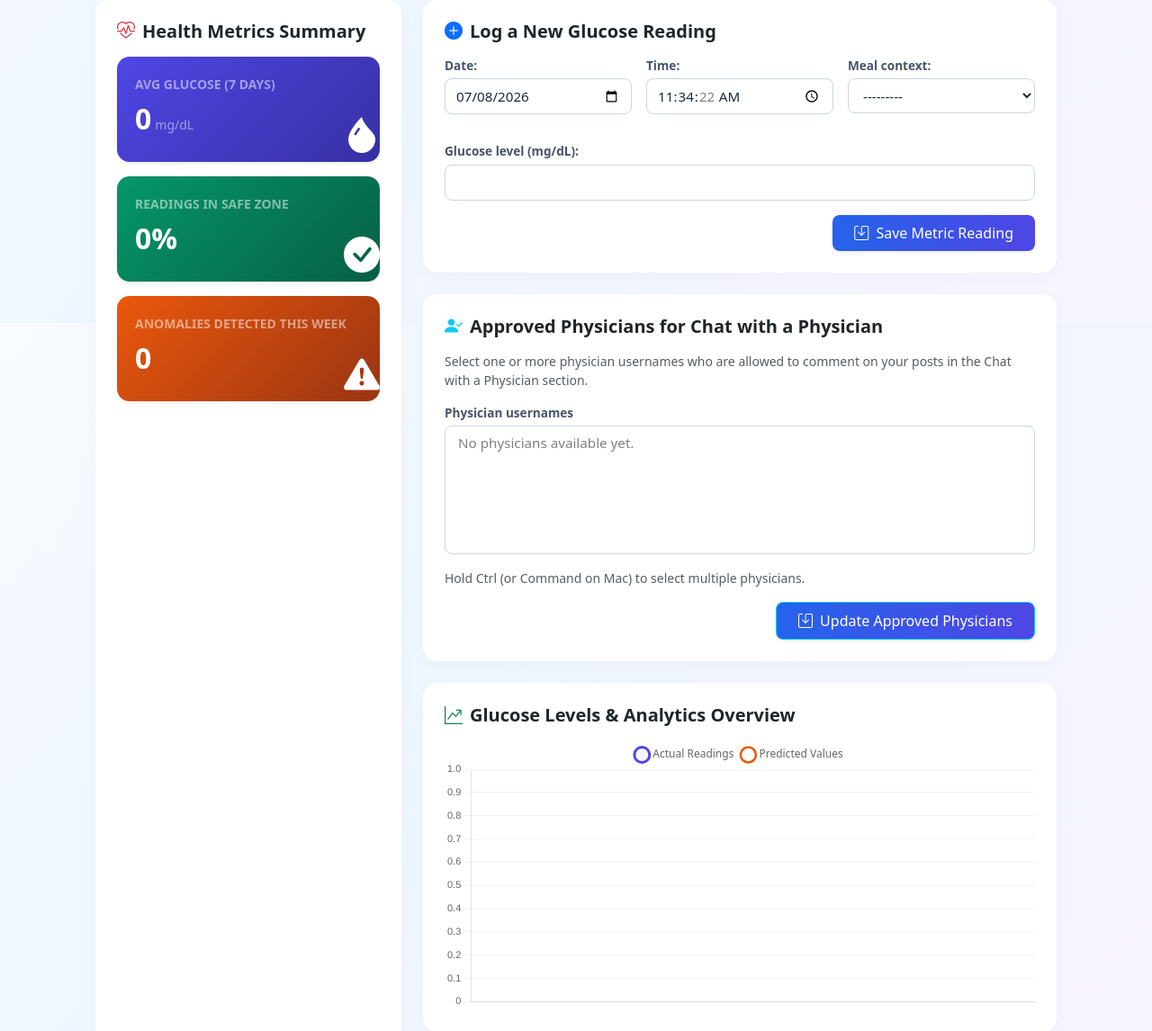
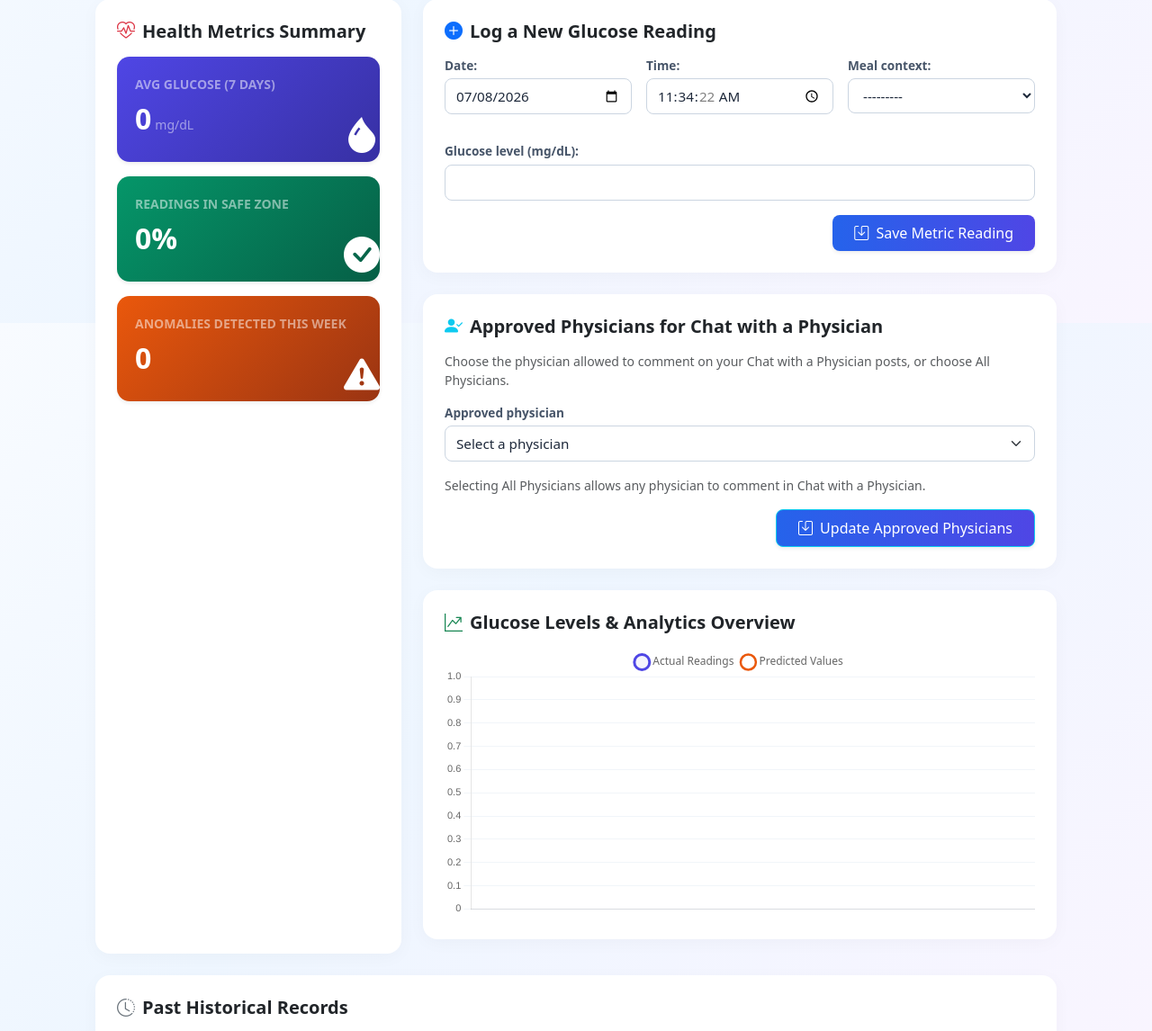
Before and after one commit to Kofi532/Health-Informatics, a Django app: page /dashboard/ in a window 1280 px wide. Shown: the part 441-1587 px from the top of the page at 90% size. Run offline with Django 4.2, Linux system fonts and the light colour scheme; the visitor is signed in with stand-in values (Sample User, id 1); data comes from the database, SQL or seed files in the repository; data that the repository does not hold is empty.

Commit message:
Use dropdown with All Physicians option

```diff
--- a/patients/models.py
+++ b/patients/models.py
@@ -136,6 +136,10 @@ class PatientProfile(models.Model):
     gestational_age_weeks = models.PositiveIntegerField()
     target_fasting_glucose = models.PositiveIntegerField(default=95)
     doctor_email = models.EmailField(blank=True, null=True, help_text='Email address of assigned doctor for critical alerts')
+    allow_all_physicians = models.BooleanField(
+        default=False,
+        help_text='If enabled, any physician can comment in this patient\'s Chat with a Physician posts.'
+    )
     approved_physicians = models.ManyToManyField(
         settings.AUTH_USER_MODEL,
         blank=True,
--- a/patients/views.py
+++ b/patients/views.py
@@ -64,6 +64,21 @@ def get_post_owner_approved_physician_ids(post):
         return set()
 
     return set(patient_profile.approved_physicians.values_list('id', flat=True))
+
+
+def post_owner_allows_all_physicians(post):
+    if post.patient is None:
+        return False
+
+    owner_profile = UserProfile.objects.filter(patient=post.patient).select_related('user').first()
+    if owner_profile is None:
+        return False
+
+    patient_profile = PatientProfile.objects.filter(user=owner_profile.user).only('allow_all_physicians').first()
+    if patient_profile is None:
+        return False
+
+    return bool(patient_profile.allow_all_physicians)
 
 
 def get_patient_for_user(user):
@@ -274,10 +289,12 @@ def blog_detail(request, pk):
             can_comment = False
             comment_restriction_message = 'Only physicians can comment in the Chat with a Physician area.'
         else:
-            approved_ids = get_post_owner_approved_physician_ids(post)
-            if request.user.id not in approved_ids:
-                can_comment = False
-                comment_restriction_message = 'Only physicians approved by this patient can comment in the Chat with a Physician area.'
+            all_physicians_allowed = post_owner_allows_all_physicians(post)
+            if not all_physicians_allowed:
+                approved_ids = get_post_owner_approved_physician_ids(post)
+                if request.user.id not in approved_ids:
+                    can_comment = False
+                    comment_restriction_message = 'Only physicians approved by this patient can comment in the Chat with a Physician area.'
 
     if request.method == 'POST':
         if not can_comment:
@@ -507,7 +524,12 @@ def patient_dashboard(request):
     # ensure profile exists
     profile, _ = PatientProfile.objects.get_or_create(user=request.user, defaults={'gestational_age_weeks': 0})
     physician_users = list(get_physician_users_queryset())
-    approved_physician_ids = set(profile.approved_physicians.values_list('id', flat=True))
+    approved_physician_ids = list(profile.approved_physicians.values_list('id', flat=True).order_by('id'))
+    selected_physician_id = ''
+    if profile.allow_all_physicians:
+        selected_physician_id = '__all__'
+    elif approved_physician_ids:
+        selected_physician_id = str(approved_physician_ids[0])
     patient = get_patient_for_user(request.user)
     diagnosis_summary = None
     if patient is not None:
@@ -603,7 +625,7 @@ def patient_dashboard(request):
         'today_medications': today_medications,
         'diagnosis_summary': diagnosis_summary,
         'physician_users': physician_users,
-        'approved_physician_ids': approved_physician_ids,
+        'selected_physician_id': selected_physician_id,
     })
 
 
@@ -614,19 +636,29 @@ def update_approved_physicians(request):
 
     profile, _ = PatientProfile.objects.get_or_create(user=request.user, defaults={'gestational_age_weeks': 0})
     valid_physician_ids = set(get_physician_users_queryset().values_list('id', flat=True))
-    submitted_ids = request.POST.getlist('approved_physicians')
+    selected_value = request.POST.get('approved_physician', '').strip()
 
-    selected_ids = []
-    for raw_id in submitted_ids:
-        try:
-            user_id = int(raw_id)
-        except (TypeError, ValueError):
-            continue
-        if user_id in valid_physician_ids:
-            selected_ids.append(user_id)
+    if selected_value == '__all__':
+        profile.allow_all_physicians = True
+        profile.save(update_fields=['allow_all_physicians'])
+        messages.success(request, 'All physicians are now approved for your Chat with a Physician posts.')
+        return redirect('patients:patient_dashboard')
 
-    profile.approved_physicians.set(selected_ids)
-    messages.success(request, 'Approved physicians updated successfully.')
+    try:
+        user_id = int(selected_value)
+    except (TypeError, ValueError):
+        user_id = None
+
+    profile.allow_all_physicians = False
+    profile.save(update_fields=['allow_all_physicians'])
+
+    if user_id in valid_physician_ids:
+        profile.approved_physicians.set([user_id])
+        messages.success(request, 'Approved physician updated successfully.')
+    else:
+        profile.approved_physicians.clear()
+        messages.success(request, 'No physician selected. Physician commenting access is currently restricted.')
+
     return redirect('patients:patient_dashboard')
 
 
--- a/templates/patients/patient_dashboard.html
+++ b/templates/patients/patient_dashboard.html
@@ -159,23 +159,25 @@
                     </h5>
 
                     <p class="text-muted small mb-3">
-                        Select one or more physician usernames who are allowed to comment on your posts in the Chat with a Physician section.
+                        Choose the physician allowed to comment on your Chat with a Physician posts, or choose All Physicians.
                     </p>
 
                     <form method="post" action="{% url 'patients:update_approved_physicians' %}" class="django-form-row">
                         {% csrf_token %}
                         <div class="mb-3">
-                            <label for="approved_physicians" class="form-label">Physician usernames</label>
-                            <select id="approved_physicians" name="approved_physicians" class="form-select" multiple size="6">
+                            <label for="approved_physician" class="form-label">Approved physician</label>
+                            <select id="approved_physician" name="approved_physician" class="form-select">
+                                <option value="">Select a physician</option>
+                                <option value="__all__" {% if selected_physician_id == '__all__' %}selected{% endif %}>All Physicians</option>
                                 {% for physician in physician_users %}
-                                    <option value="{{ physician.id }}" {% if physician.id in approved_physician_ids %}selected{% endif %}>
+                                    <option value="{{ physician.id }}" {% if selected_physician_id == physician.id|stringformat:'s' %}selected{% endif %}>
                                         {{ physician.username }}{% if physician.get_full_name %} - {{ physician.get_full_name }}{% endif %}
                                     </option>
                                 {% empty %}
                                     <option value="" disabled>No physicians available yet.</option>
                                 {% endfor %}
                             </select>
-                            <div class="form-text">Hold Ctrl (or Command on Mac) to select multiple physicians.</div>
+                            <div class="form-text">Selecting All Physicians allows any physician to comment in Chat with a Physician.</div>
                         </div>
 
                         <div class="text-end">
```
Also changed, not shown: patients/migrations/0018_patientprofile_allow_all_physicians.py (added).
